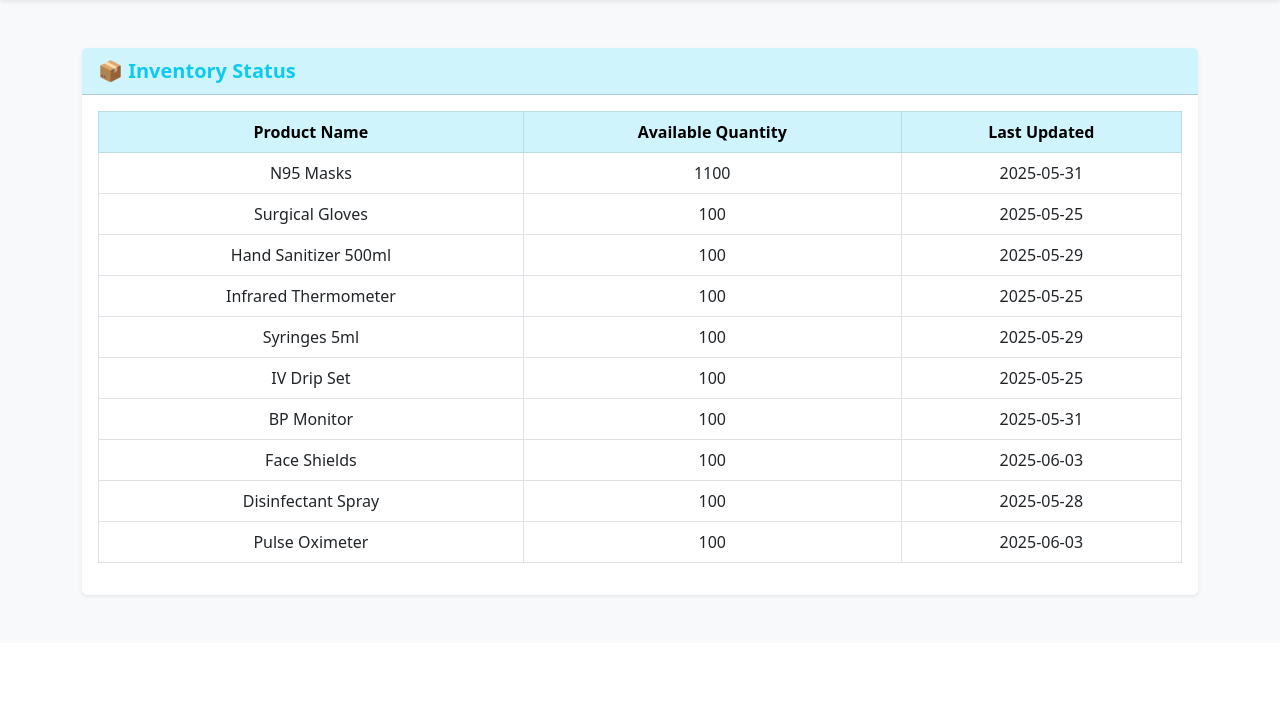
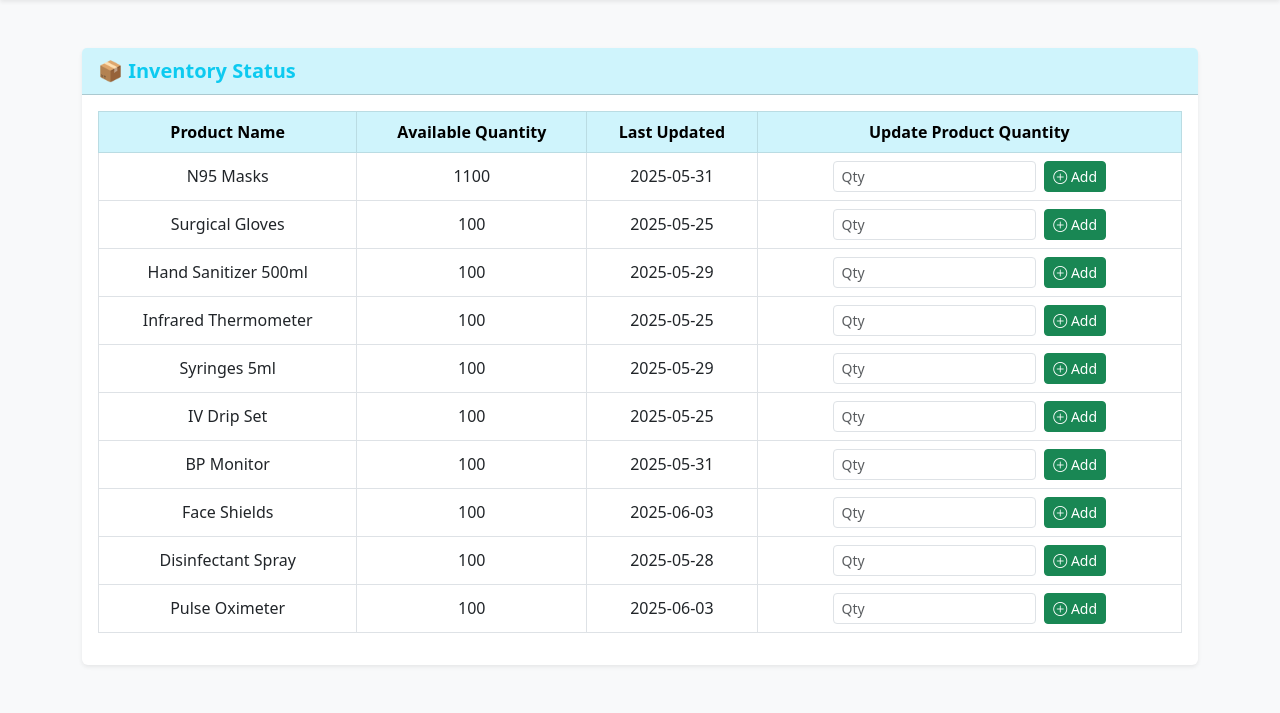
Before and after one commit to manav278/4S, a Flask app: page /production_live_inventory in a window 1280 px wide. Shown: the part 173-886 px from the top of the page. Before the commit the page ends 771 px from the top, so only its background shows below. Run offline with Flask 3, Linux system fonts and the light colour scheme; a user stored in the database is signed in; data comes from the database, SQL or seed files in the repository; both versions use the stored data as it was after the commit.

Commit message:
[Added]: Add funcionality updated for quantity.

```diff
--- a/app.py
+++ b/app.py
@@ -468,6 +468,19 @@ def production_live_inventory():
     inventory = Inventory.query.all()
     return render_template("production_live_inventory.html", inventory=inventory)
 
+@app.route("/increase_inventory/<int:inventory_id>", methods=["POST"])
+@login_required
+@role_required("production")
+def increase_inventory(inventory_id):
+    add_quantity = int(request.form.get("add_quantity", 0))
+    inventory = Inventory.query.get(inventory_id)
+    if inventory and add_quantity > 0:
+        inventory.available_quantity += add_quantity
+        inventory.last_updated = date.today()
+        db.session.commit()
+    return redirect(url_for("production_live_inventory"))
+
+
 @app.route("/production_threshold_alerts")
 @login_required
 @role_required("production")
--- a/templates/production_live_inventory.html
+++ b/templates/production_live_inventory.html
@@ -42,7 +42,7 @@
   </nav>
 
 
- <!-- Page Heading -->
+  <!-- Page Heading -->
 
   <header class="py-4 bg-body-tertiary text-center shadow-sm mb-4">
     <h4 class="mb-0 text-primary fw-semibold">
@@ -68,6 +68,7 @@
                 <th>Product Name</th>
                 <th>Available Quantity</th>
                 <th>Last Updated</th>
+                <th>Update Product Quantity</th>
               </tr>
             </thead>
             <tbody>
@@ -77,6 +78,19 @@
                 <td>{{ item.product.name}}</td>
                 <td>{{ item.available_quantity }}</td>
                 <td>{{ item.last_updated}}</td>
+                <!-- Add this inside your inventory table row for each item -->
+                <!-- ...existing code... -->
+                <td>
+                  <form action="{{ url_for('increase_inventory', inventory_id=item.inventory_id) }}" method="POST"
+                    class="d-flex align-items-center justify-content-center gap-2 mb-0">
+                    <input type="number" name="add_quantity" min="1" class="form-control form-control-sm w-50"
+                      placeholder="Qty" required>
+                    <button type="submit" class="btn btn-success btn-sm">
+                      <i class="bi bi-plus-circle"></i> Add
+                    </button>
+                  </form>
+                </td>
+                <!-- ...existing code... -->
               </tr>
               {% endfor %}
             </tbody>
```
Also changed, not shown: README.md, instance/admin.db.
